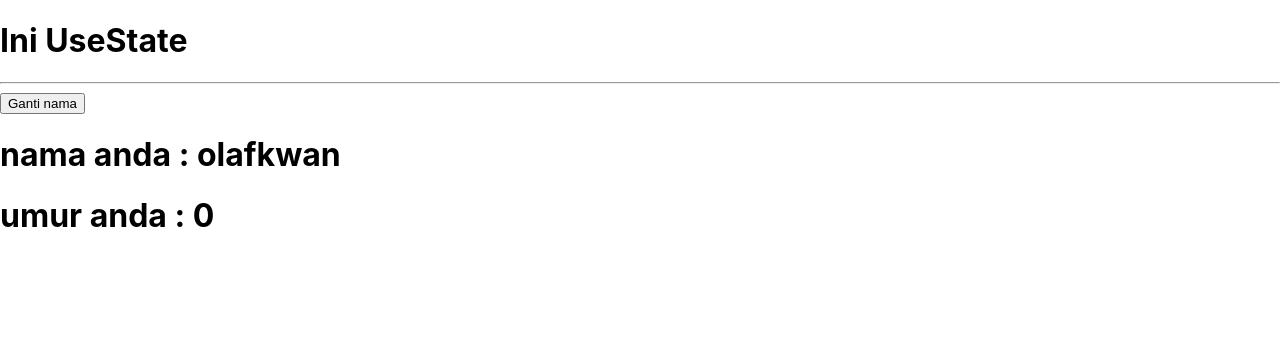
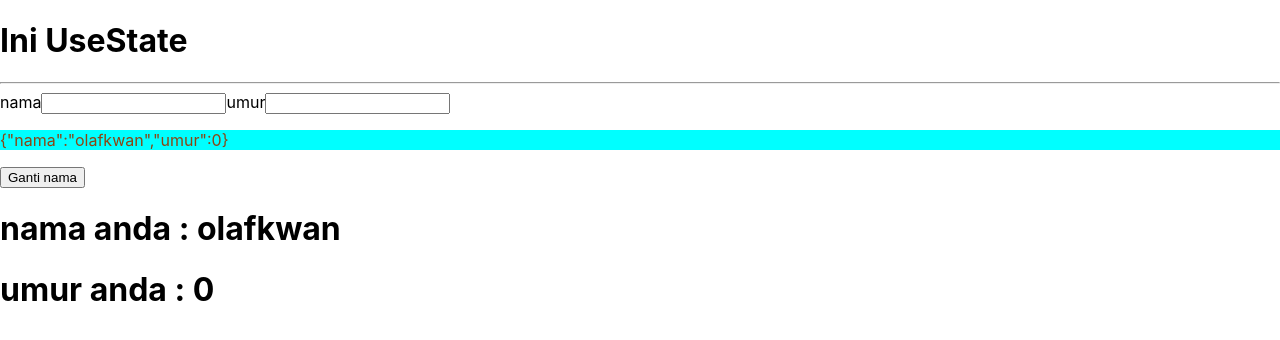
Before and after one commit to ahmadfaqih796/React-Fundamentals, a React (Create React App) app: page /useState in a window 1280 px wide. Shown: the top 340 px of the page. Built offline with nearby package versions, Linux system fonts and the light colour scheme.

Commit message:
array useState

```diff
--- a/src/materi/2-UseState/Usestate.js
+++ b/src/materi/2-UseState/Usestate.js
@@ -14,21 +14,35 @@ const Usestate = () => {
 
   // ini kalau data banyak
   const handleGantiNama = () => {
-    setNama("faqih");
+    setArray({ nama: nama, umur: umur });
+    console.log(array);
   };
 
   return (
     <>
       <h1>Ini UseState</h1>
       <hr />
+      <label htmlFor="nama">nama</label>
+      <input
+        type="text"
+        name="nama"
+        onChange={(e) => setNama(e.target.value)}
+      />
+      <label htmlFor="umur">umur</label>
+      <input
+        type="number"
+        name="umur"
+        onChange={(e) => setUmur(e.target.value)}
+      />
+      <p>{JSON.stringify({nama, umur})}</p>
       <button
         onClick={
           // ini cara pertama
           // () => {
           //   setNama("ini cara cepat pertama");
           // }
-					// cara kedua
-					handleGantiNama
+          // cara kedua
+          handleGantiNama
         }
       >
         Ganti nama
```
